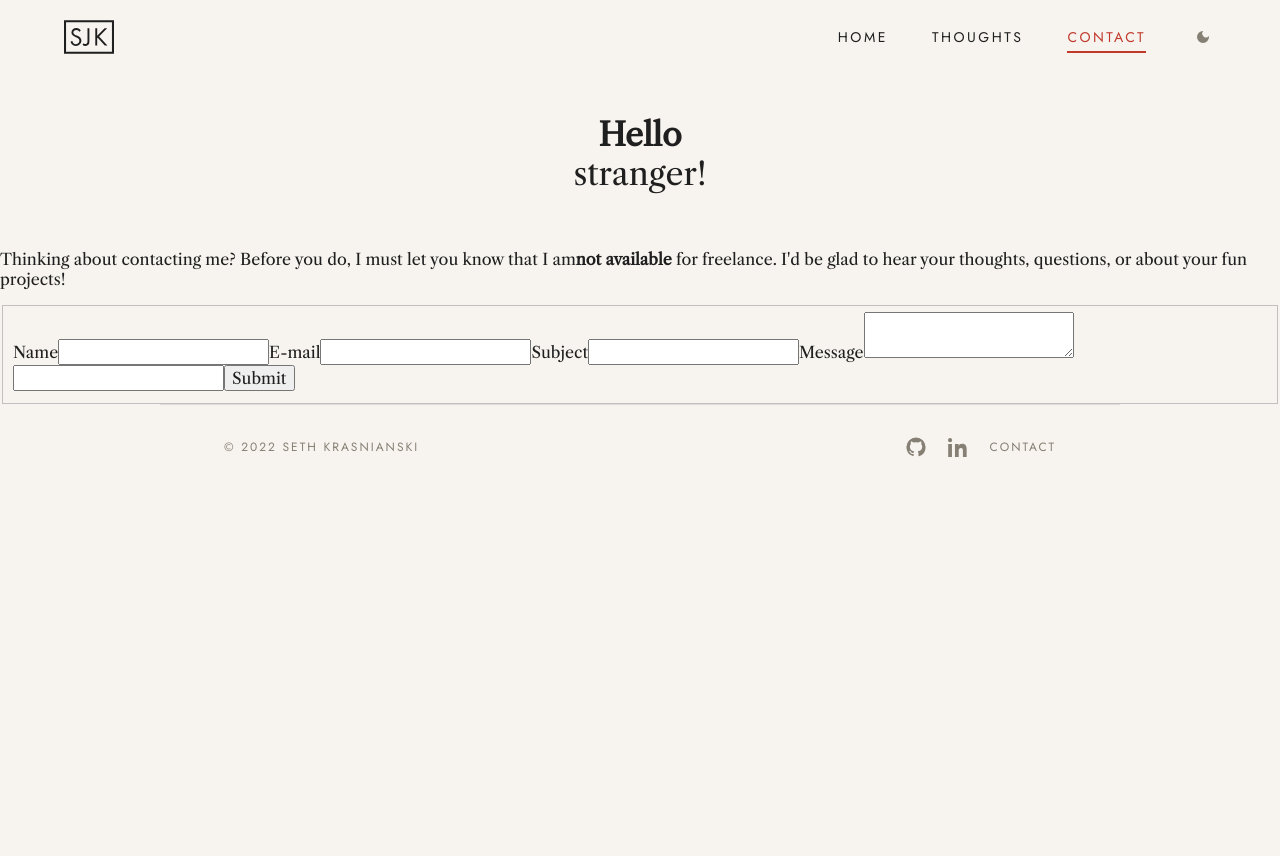
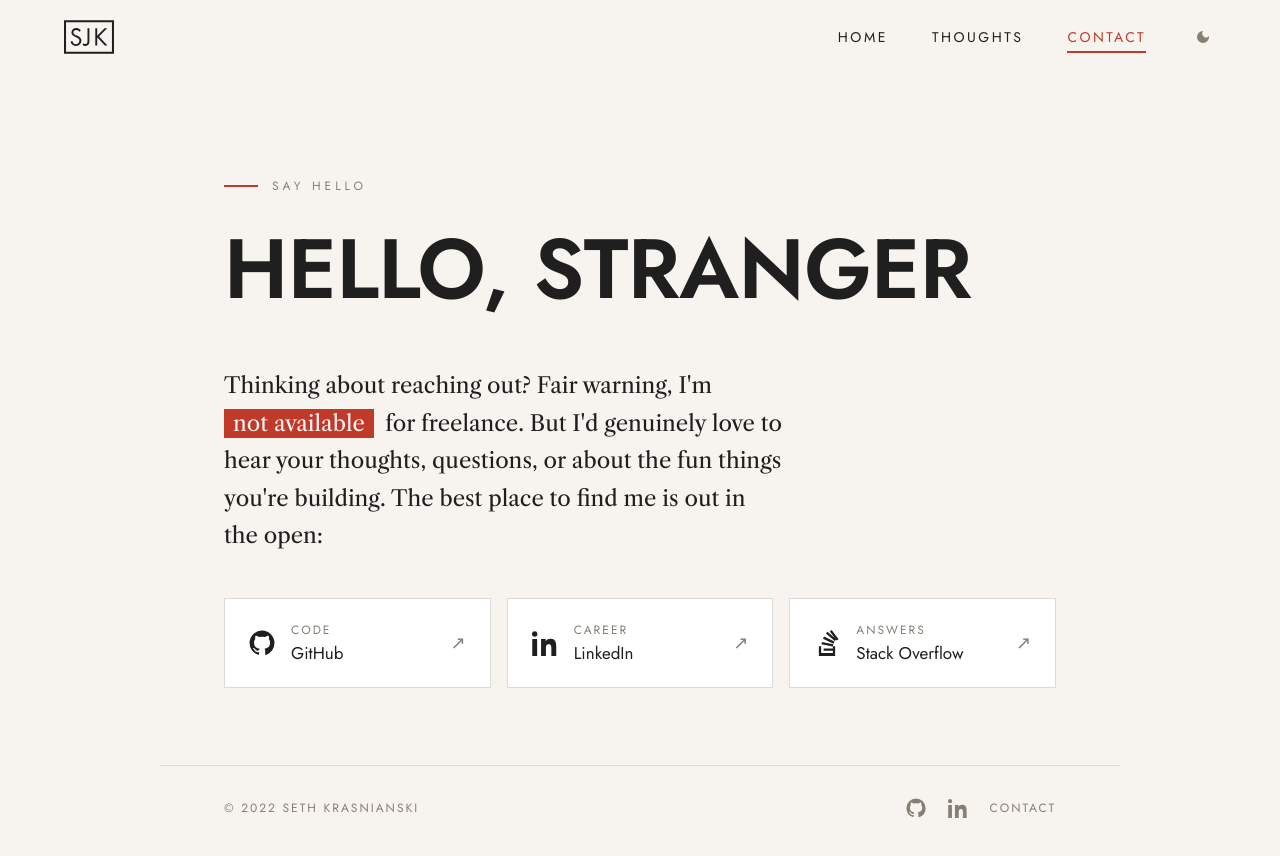
Before and after one commit to sethkrasnianski/www, a Next.js app: page /contact in a window 1280 px wide. Before the commit the page ends 800 px from the top, so only its background shows below. Built offline with nearby package versions, Linux system fonts and the light colour scheme.

Commit message:
feat: refresh portfolio pages

```diff
--- a/app/api/hello/route.ts
+++ /dev/null
@@ -1,5 +0,0 @@
-import { NextResponse } from "next/server";
-
-export async function GET() {
-  return NextResponse.json({ name: "John Doe" });
-}
--- /dev/null
+++ b/app/contact/page.module.scss
@@ -0,0 +1,70 @@
+.section {
+  max-width: var(--content-width);
+  margin: 0 auto;
+  padding: clamp(48px, 8vw, 110px) clamp(20px, 5vw, 64px) clamp(48px, 6vw, 90px);
+}
+
+.intro {
+  max-width: 560px;
+  font-family: var(--font-primary);
+  font-size: clamp(19px, 2.2vw, 22px);
+  line-height: 1.7;
+  color: var(--fg);
+  margin: 0 0 44px;
+}
+
+.highlight {
+  background: var(--accent);
+  color: var(--bg);
+  font-weight: 400;
+  margin-right: 0.25em;
+  padding: 1px 9px;
+  white-space: nowrap;
+}
+
+.grid {
+  display: grid;
+  grid-template-columns: repeat(auto-fit, minmax(200px, 1fr));
+  gap: 16px;
+}
+
+.card {
+  display: flex;
+  align-items: center;
+  gap: 16px;
+  padding: 22px 24px;
+  text-decoration: none;
+  border: 1px solid var(--line-strong);
+  background: var(--card);
+  transition:
+    transform 0.25s ease,
+    border-color 0.25s ease,
+    box-shadow 0.25s ease;
+  color: var(--fg);
+
+  &:hover {
+    transform: translateY(-4px);
+    box-shadow: 0 14px 30px rgba(0, 0, 0, 0.09);
+  }
+}
+
+.category {
+  font-family: var(--font-secondary);
+  font-size: 12px;
+  letter-spacing: 2px;
+  text-transform: uppercase;
+  color: var(--muted);
+}
+
+.name {
+  font-family: var(--font-secondary);
+  font-size: 17px;
+  color: var(--fg);
+  margin-top: 2px;
+}
+
+.glyph {
+  margin-left: auto;
+  font-size: 18px;
+  color: var(--muted);
+}
--- a/app/contact/page.tsx
+++ b/app/contact/page.tsx
@@ -1,44 +1,70 @@
-import Cta from "components/Cta";
+import PageHeading from "components/PageHeading";
+import styles from "./page.module.scss";
+
+const cards = [
+  {
+    href: "http://github.com/sethkrasnianski",
+    category: "Code",
+    name: "GitHub",
+    icon: (
+      <svg viewBox="0 0 24 24" width="26" height="26" fill="currentColor">
+        <path d="M12 .5A11.5 11.5 0 0 0 .5 12a11.5 11.5 0 0 0 7.86 10.92c.58.1.79-.25.79-.56v-2c-3.2.7-3.88-1.36-3.88-1.36-.53-1.34-1.28-1.7-1.28-1.7-1.05-.72.08-.7.08-.7 1.16.08 1.77 1.2 1.77 1.2 1.03 1.77 2.7 1.26 3.36.96.1-.75.4-1.26.73-1.55-2.55-.29-5.24-1.28-5.24-5.7 0-1.26.45-2.28 1.19-3.09-.12-.29-.51-1.46.11-3.05 0 0 .97-.31 3.18 1.18a11 11 0 0 1 5.8 0c2.2-1.49 3.17-1.18 3.17-1.18.63 1.59.24 2.76.12 3.05.74.81 1.18 1.83 1.18 3.09 0 4.43-2.69 5.4-5.25 5.69.41.36.78 1.06.78 2.14v3.17c0 .31.21.67.8.56A11.5 11.5 0 0 0 23.5 12 11.5 11.5 0 0 0 12 .5Z" />
+      </svg>
+    ),
+  },
+  {
+    href: "http://linkedin.com/pub/seth-krasnianski/30/295/55",
+    category: "Career",
+    name: "LinkedIn",
+    icon: (
+      <svg viewBox="0 0 24 24" width="26" height="26" fill="currentColor">
+        <path d="M4.98 3.5A2.5 2.5 0 1 1 0 3.5a2.5 2.5 0 0 1 4.98 0ZM.24 8.25h4.5V24H.24V8.25ZM8.34 8.25h4.31v2.15h.06c.6-1.14 2.07-2.34 4.26-2.34 4.56 0 5.4 3 5.4 6.9V24h-4.5v-6.99c0-1.67-.03-3.82-2.33-3.82-2.33 0-2.68 1.82-2.68 3.7V24h-4.5V8.25Z" />
+      </svg>
+    ),
+  },
+  {
+    href: "https://stackoverflow.com/users/1842294/seth?tab=topactivity",
+    category: "Answers",
+    name: "Stack Overflow",
+    icon: (
+      <svg viewBox="0 0 24 24" width="26" height="26" fill="currentColor">
+        <path d="M17.4 21.3v-6.4h2.1V24H4.5v-9.1h2.1v6.4h10.8ZM6.9 13.1l10.5 2.2.4-2.1-10.5-2.2-.4 2.1Zm1.4-5 9.7 4.5.9-2-9.7-4.5-.9 2Zm2.7-4.8 8.2 6.9 1.4-1.6-8.2-6.9-1.4 1.6ZM16.3 0l-1.7 1.3 6.4 8.5 1.7-1.3L16.3 0ZM8.9 19.2h8.5v-2.1H8.9v2.1Z" />
+      </svg>
+    ),
+  },
+];
 
 export default function ContactPage() {
   return (
-    <form
-      id="contact"
-      name="contact"
-      method="POST"
-      action="/thank-you"
-      netlify-honeypot="robot"
-      data-netlify="netlify"
-    >
-      <Cta top="Hello" bottom="stranger!" />
-      <p>
-        Thinking about contacting me? Before you do, I must let you know that I
-        am<strong>not available</strong> for freelance. I&apos;d be glad to hear
-        your thoughts, questions, or about your fun projects!
+    <section className={styles.section}>
+      <PageHeading eyebrow="Say Hello">Hello, stranger</PageHeading>
+
+      <p className={styles.intro}>
+        Thinking about reaching out? Fair warning, I&apos;m{" "}
+        <strong className={styles.highlight}>not available</strong> for
+        freelance. But I&apos;d genuinely love to hear your thoughts, questions,
+        or about the fun things you&apos;re building. The best place to find me
+        is out in the open:
       </p>
-      <fieldset>
-        <label>Name</label>
-        <input type="text" name="name" required minLength={2} maxLength={255} />
 
-        <label>E-mail</label>
-        <input type="email" name="email" required />
-
-        <label>Subject</label>
-        <input
-          type="text"
-          name="subject"
-          required
-          minLength={2}
-          maxLength={255}
-        />
-
-        <label>Message</label>
-        <textarea name="message" required></textarea>
-
-        <input className="hide" type="text" name="robot" />
-
-        <button type="submit">Submit</button>
-      </fieldset>
-    </form>
+      <div className={styles.grid}>
+        {cards.map((card) => (
+          <a
+            key={card.name}
+            href={card.href}
+            target="_blank"
+            rel="noreferrer"
+            className={styles.card}
+          >
+            {card.icon}
+            <div>
+              <div className={styles.category}>{card.category}</div>
+              <div className={styles.name}>{card.name}</div>
+            </div>
+            <span className={styles.glyph}>&#8599;</span>
+          </a>
+        ))}
+      </div>
+    </section>
   );
 }
--- /dev/null
+++ b/app/thoughts/[slug]/page.module.scss
@@ -0,0 +1,93 @@
+.article {
+  max-width: var(--content-width);
+  margin: 0 auto;
+  padding: clamp(48px, 8vw, 80px) clamp(20px, 5vw, 64px) clamp(48px, 6vw, 90px);
+}
+
+.title {
+  margin: 0 0 32px;
+  font-family: var(--disp-fam);
+  font-style: var(--disp-style);
+  font-weight: var(--disp-weight);
+  text-transform: var(--disp-tt);
+  letter-spacing: var(--disp-ls);
+  line-height: 1;
+  font-size: clamp(32px, 5vw, 56px);
+  color: var(--fg);
+}
+
+.content {
+  font-family: var(--font-primary);
+  font-size: clamp(19px, 2.2vw, 22px);
+  line-height: 1.75;
+  color: var(--fg);
+
+  h2,
+  h3,
+  h4 {
+    font-family: var(--font-secondary);
+    letter-spacing: 2px;
+    text-transform: uppercase;
+    color: var(--fg);
+  }
+
+  h2 {
+    font-size: clamp(20px, 2.6vw, 26px);
+    font-weight: 500;
+  }
+
+  p {
+    margin: 0 0 24px;
+  }
+
+  a {
+    color: var(--accent);
+    text-decoration: none;
+    background-image: linear-gradient(currentColor, currentColor);
+    background-size: 0% 1.5px;
+    background-repeat: no-repeat;
+    background-position: 0 100%;
+    transition: background-size 0.3s ease;
+
+    &:hover {
+      background-size: 100% 1.5px;
+    }
+  }
+
+  pre {
+    background: var(--card);
+    border: 1px solid var(--line);
+    padding: 20px;
+    overflow-x: auto;
+    font-size: 15px;
+    line-height: 1.5;
+  }
+
+  code {
+    font-family:
+      "SFMono-Regular", Consolas, "Liberation Mono", Menlo, monospace;
+    font-size: 0.9em;
+  }
+
+  img {
+    max-width: 100%;
+    height: auto;
+  }
+
+  blockquote {
+    margin: 24px 0;
+    padding: 0 0 0 20px;
+    border-left: 2px solid var(--accent);
+    color: var(--muted-strong);
+  }
+
+  ul,
+  ol {
+    padding-left: 24px;
+    margin: 0 0 24px;
+  }
+
+  li {
+    margin-bottom: 8px;
+  }
+}
--- /dev/null
+++ b/app/thoughts/page.module.scss
@@ -0,0 +1,88 @@
+.section {
+  max-width: var(--content-width);
+  margin: 0 auto;
+  padding: clamp(48px, 8vw, 110px) clamp(20px, 5vw, 64px) clamp(48px, 6vw, 80px);
+}
+
+.list {
+  display: flex;
+  flex-direction: column;
+}
+
+.post {
+  display: grid;
+  grid-template-columns: 64px 1fr;
+  gap: clamp(16px, 3vw, 32px);
+  text-decoration: none;
+  padding: 28px 0;
+  border-top: 1px solid var(--line);
+
+  &:last-of-type {
+    border-bottom: none;
+  }
+}
+
+.closer {
+  border-top: 1px solid var(--line);
+}
+
+.dateCol {
+  text-align: right;
+  padding-top: 6px;
+}
+
+.month {
+  font-family: var(--font-secondary);
+  font-size: 12px;
+  letter-spacing: 2px;
+  text-transform: uppercase;
+  color: var(--muted);
+}
+
+.day {
+  font-family: var(--font-secondary);
+  font-size: 30px;
+  line-height: 1;
+  color: var(--fg);
+}
+
+.year {
+  font-family: var(--font-secondary);
+  font-size: 11px;
+  letter-spacing: 1px;
+  color: var(--muted);
+  margin-top: 2px;
+}
+
+.title {
+  margin: 0 0 10px;
+  font-family: var(--font-secondary);
+  font-weight: 500;
+  font-size: clamp(20px, 2.6vw, 26px);
+  letter-spacing: 0.5px;
+  color: var(--fg);
+}
+
+.excerpt {
+  margin: 0;
+  font-family: var(--font-primary);
+  font-size: 17px;
+  line-height: 1.65;
+  color: var(--muted-strong);
+}
+
+.read {
+  display: inline-flex;
+  align-items: center;
+  gap: 7px;
+  margin-top: 14px;
+  font-family: var(--font-secondary);
+  font-size: 12px;
+  letter-spacing: 2px;
+  text-transform: uppercase;
+  color: var(--accent);
+}
+
+.arrow {
+  font-size: 15px;
+}
--- a/components/Cta.module.scss
+++ /dev/null
@@ -1,19 +0,0 @@
-.cta {
-  padding: 40px 0;
-
-  h1 {
-    margin: 0;
-    text-align: center;
-
-    @media only screen and (max-width: 768px) {
-      font-size: 138%;
-    }
-
-    span {
-      display: block;
-      &:last-child {
-        font-weight: 500;
-      }
-    }
-  }
-}
--- a/components/Cta.tsx
+++ /dev/null
@@ -1,19 +0,0 @@
-import styles from "./Cta.module.scss";
-
-interface CtaProps {
-  top: string;
-  bottom: string;
-}
-
-const Cta = ({ top, bottom }: CtaProps) => {
-  return (
-    <header className={styles.cta}>
-      <h1>
-        <span>{top}</span>
-        <span>{bottom}</span>
-      </h1>
-    </header>
-  );
-};
-
-export default Cta;
```
Also changed, not shown: app/page.tsx (+31 -19 lines), app/thank-you/page.tsx (deleted, +0 -15 lines), app/thoughts/[slug]/page.tsx (+5 -4 lines), app/thoughts/page.tsx (+27 -11 lines), styles/Home.module.scss (+67 -38 lines).
